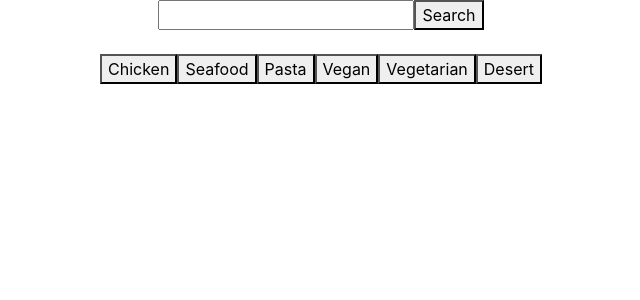
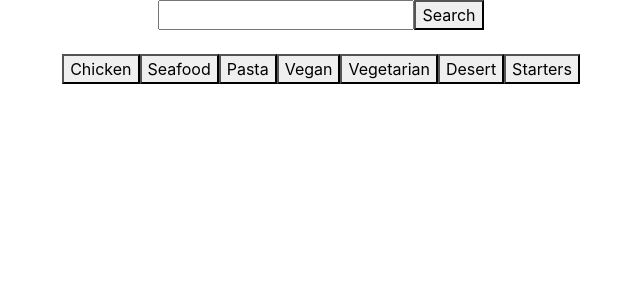
Before and after one commit to chas-academy/10-recipe-app-jonastore, an Angular app: page / in a window 1280 px wide. Shown: the top 300 px of the page, without its empty margins (319-959 px from the left). Built offline with nearby package versions, Linux system fonts and the light colour scheme; what ng2-bootstrap would draw is missing.

Commit message:
added some more buttons to filer starters etc

```diff
--- a/src/app/recipe-detail/recipe-detail.component.html
+++ b/src/app/recipe-detail/recipe-detail.component.html
@@ -51,7 +51,6 @@
 			<li *ngIf='recipe.strIngredient18'> {{ recipe.strIngredient18 }}</li>
 			<li *ngIf='recipe.strIngredient19'> {{ recipe.strIngredient19 }}</li>
 			<li *ngIf='recipe.strIngredient20'> {{ recipe.strIngredient20 }}</li>
-
 		</ul>
 
 	</div>
--- a/src/app/recipe-list/recipe-list.component.html
+++ b/src/app/recipe-list/recipe-list.component.html
@@ -9,6 +9,7 @@
 <button (click)="searchRecipes('vegan')">Vegan</button>
 <button (click)="searchRecipes('vegetarian')">Vegetarian</button>
 <button (click)="searchRecipes('desert')">Desert</button>
+<button (click)="searchRecipes('starter')">Starters</button>
 </div>
 
 <div *ngFor="let recipe of recipes" class="container">
```
